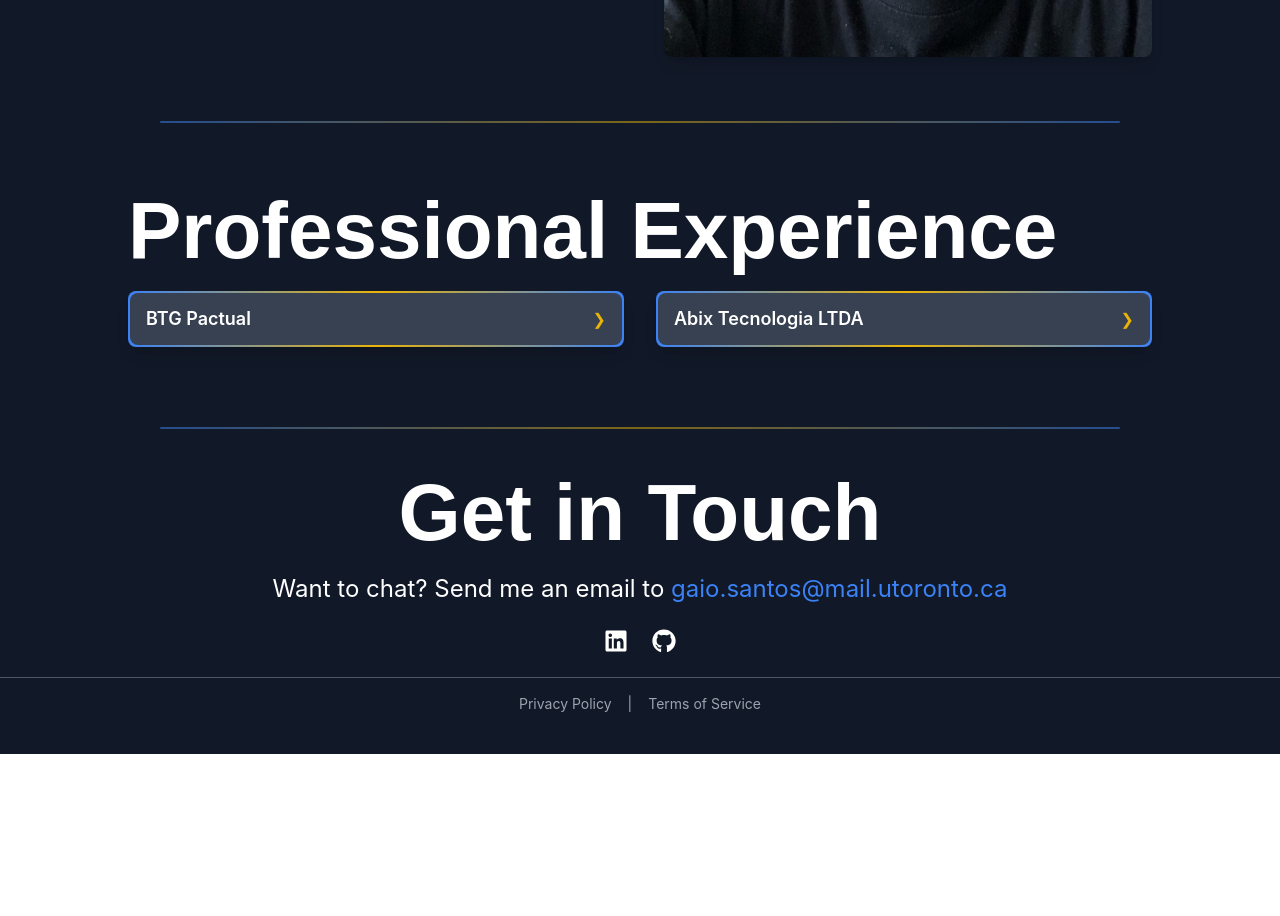
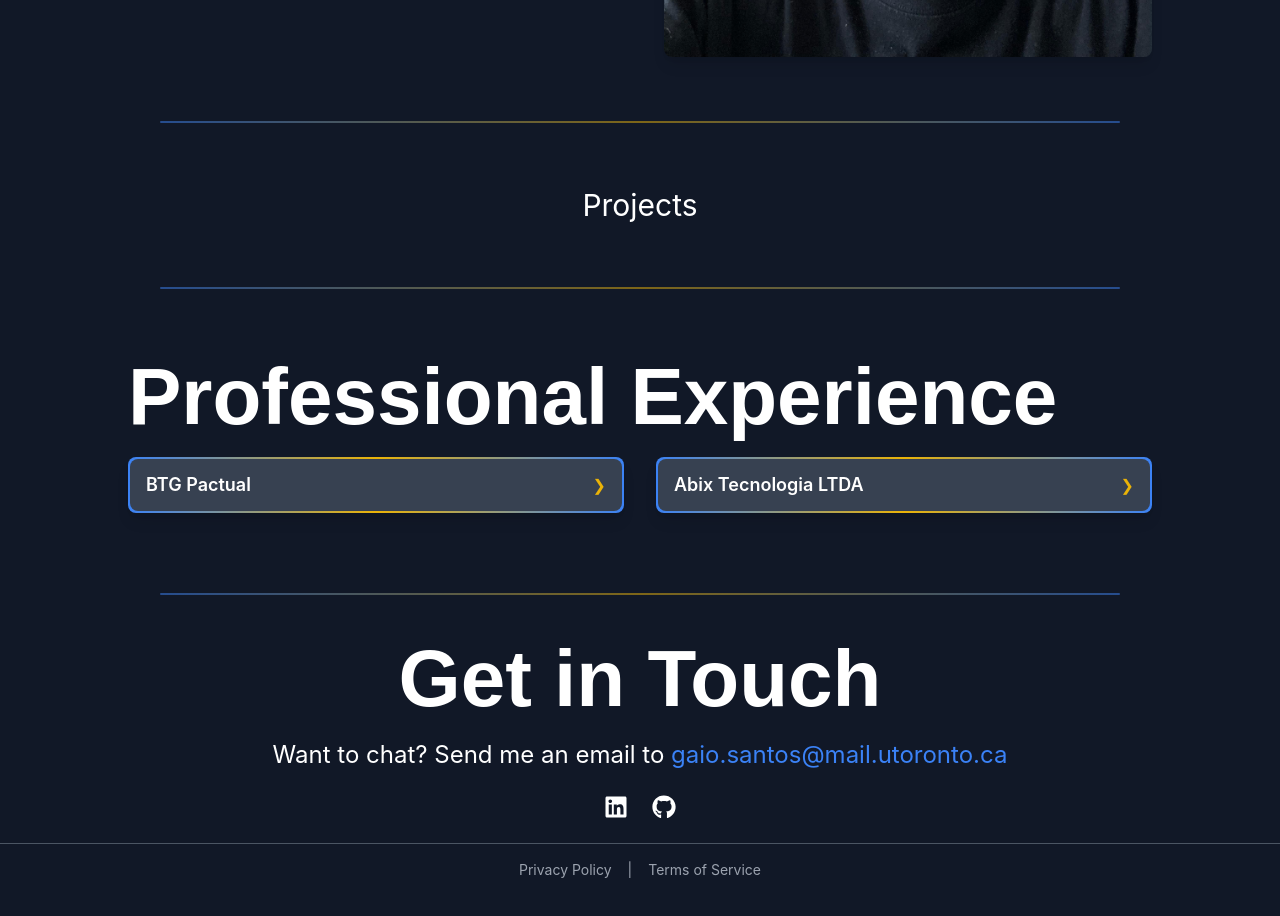
Before and after one commit to GaioAugusto/Portfolio, a React (Create React App) app in the folder my-portfolio/: page / in a window 1280 px wide. Shown: the part 1460-2376 px from the top of the page. Before the commit the page ends 2214 px from the top, so only its background shows below. Built offline with nearby package versions, Linux system fonts and the light colour scheme.

Commit message:
Started projects tab implementation

```diff
--- a/my-portfolio/package.json
+++ b/my-portfolio/package.json
@@ -20,6 +20,7 @@
     "react-scripts": "5.0.1",
     "react-scroll": "^1.9.0",
     "react-typed": "^2.0.12",
+    "react-world-flags": "^1.6.0",
     "typescript": "^4.9.5",
     "web-vitals": "^2.1.4"
   },
--- a/my-portfolio/src/components/Home/index.tsx
+++ b/my-portfolio/src/components/Home/index.tsx
@@ -39,7 +39,7 @@ export const Home: ComponentType = (props) => {
       clearTimeout(fadeOutTimeout);
       clearTimeout(changePhraseTimeout);
     };
-  }, [currentPhraseIndex]);
+  }, [currentPhraseIndex, phrases.length]);
 
   return (
     <HomeView
--- /dev/null
+++ b/my-portfolio/src/components/Projects/index.tsx
@@ -0,0 +1,12 @@
+import { useDarkMode } from "../../contexts/DarkModeContext";
+import { getTheme } from "../../styles/theme";
+import { ProjectsProps } from "./types";
+import { ProjectsView } from "./view";
+
+type ComponentType = React.FC<ProjectsProps>;
+export const Projects: ComponentType = () => {
+  const { isDarkMode } = useDarkMode();
+  const theme = getTheme(isDarkMode);
+
+  return <ProjectsView theme={theme} />;
+};
--- /dev/null
+++ b/my-portfolio/src/components/Projects/types.ts
@@ -0,0 +1,6 @@
+import { Theme } from "../../styles/theme";
+
+export interface ProjectsProps {}
+export interface ProjectsViewProps {
+  theme: Theme;
+}
--- /dev/null
+++ b/my-portfolio/src/components/Projects/view.tsx
@@ -0,0 +1,18 @@
+import { useLocale } from "../../contexts/Locale";
+import { ProjectsViewProps } from "./types";
+
+type ComponentType = React.FC<ProjectsViewProps>;
+export const ProjectsView: ComponentType = ({ theme }) => {
+  const { commonLocale } = useLocale();
+
+  return (
+    <section
+      id="projects"
+      className={`py-16 px-6 md:px-12 lg:px-24 ${theme.background} theme-transition`}
+    >
+      <div className="flex justify-center align-center text-3xl">
+        {commonLocale.get("projects")}
+      </div>
+    </section>
+  );
+};
--- a/my-portfolio/src/pages/HomePage.tsx
+++ b/my-portfolio/src/pages/HomePage.tsx
@@ -5,6 +5,7 @@ import { Home } from "../components/Home";
 import { Divider } from "../components/Divider";
 import { Experience } from "../components/Experience";
 import { Footer } from "../components/Footer";
+import { Projects } from "../components/Projects";
 
 const HomePage: React.FC = () => {
   return (
@@ -17,6 +18,8 @@ const HomePage: React.FC = () => {
         <Divider />
         <About />
         <Divider />
+        <Projects />
+        <Divider />
         <Experience />
         <Divider />
         <Footer />
```
Also changed, not shown: 1 other file (tests, documents, lock files or other folders).
